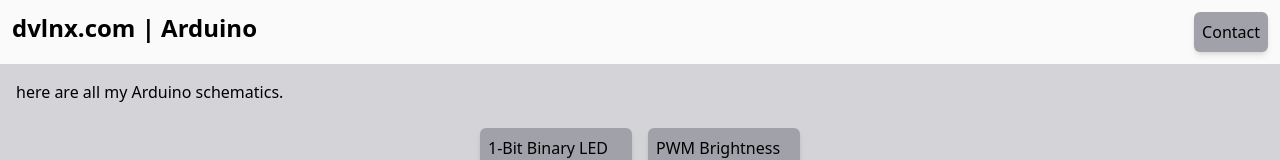
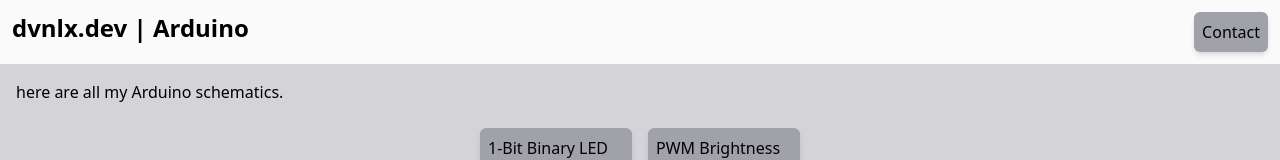
Before and after one commit to trainspotter-rhld/dvnlx.github.io, a website: page links/arduino/projects.html in a window 1280 px wide. Shown: the top 160 px of the page. Drawn offline with nearby package versions, Linux system fonts and the light colour scheme.

Commit message:
Update projects.html

```diff
--- a/links/arduino/projects.html
+++ b/links/arduino/projects.html
@@ -19,7 +19,7 @@
     <div
       class="box-border flex justify-between gap-2 p-3 dark:bg-zinc-900 bg-zinc-50"
     >
-      <h1 class="text-2xl font-bold">dvlnx.com | Arduino</h1>
+      <h1 class="text-2xl font-bold">dvnlx.dev | Arduino</h1>
       <a
         href="mailto:contactdvnlx@icloud.com"
         class="p-2 transition-all rounded-md shadow-md bg-zinc-400 dark:bg-zinc-700 hover:dark:bg-zinc-600 hover:bg-zinc-300 hover:shadow-xl"
```
